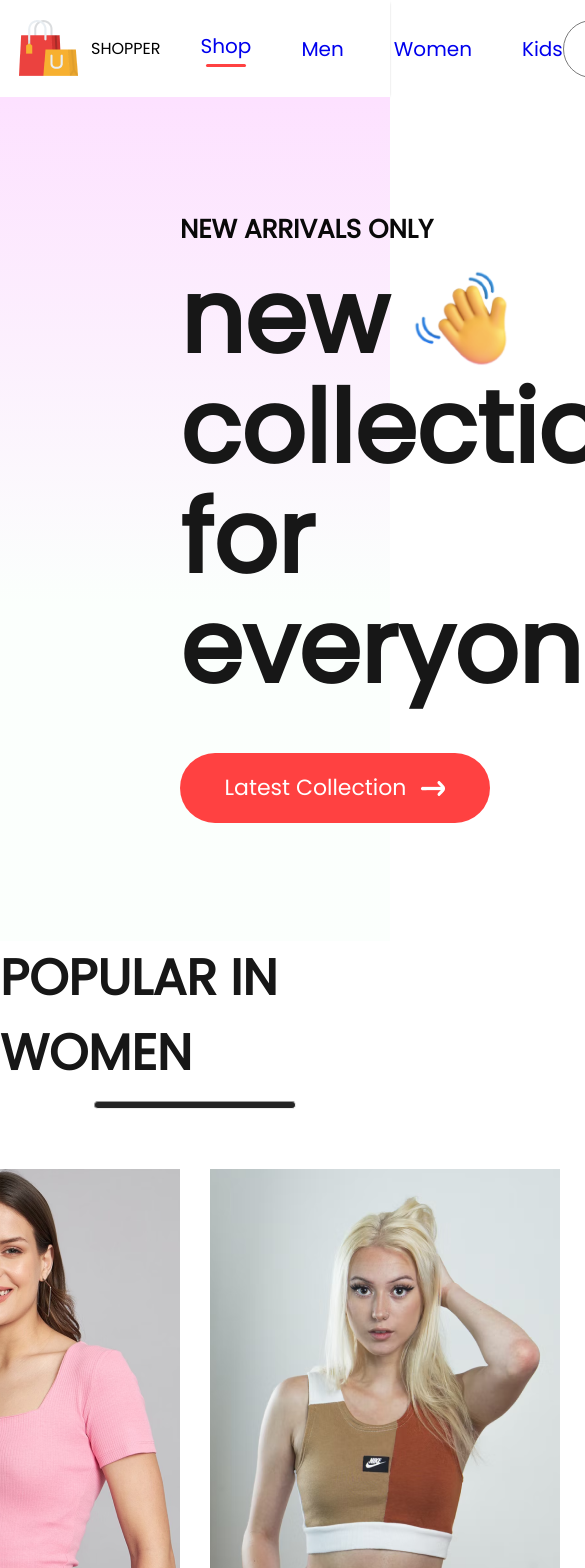
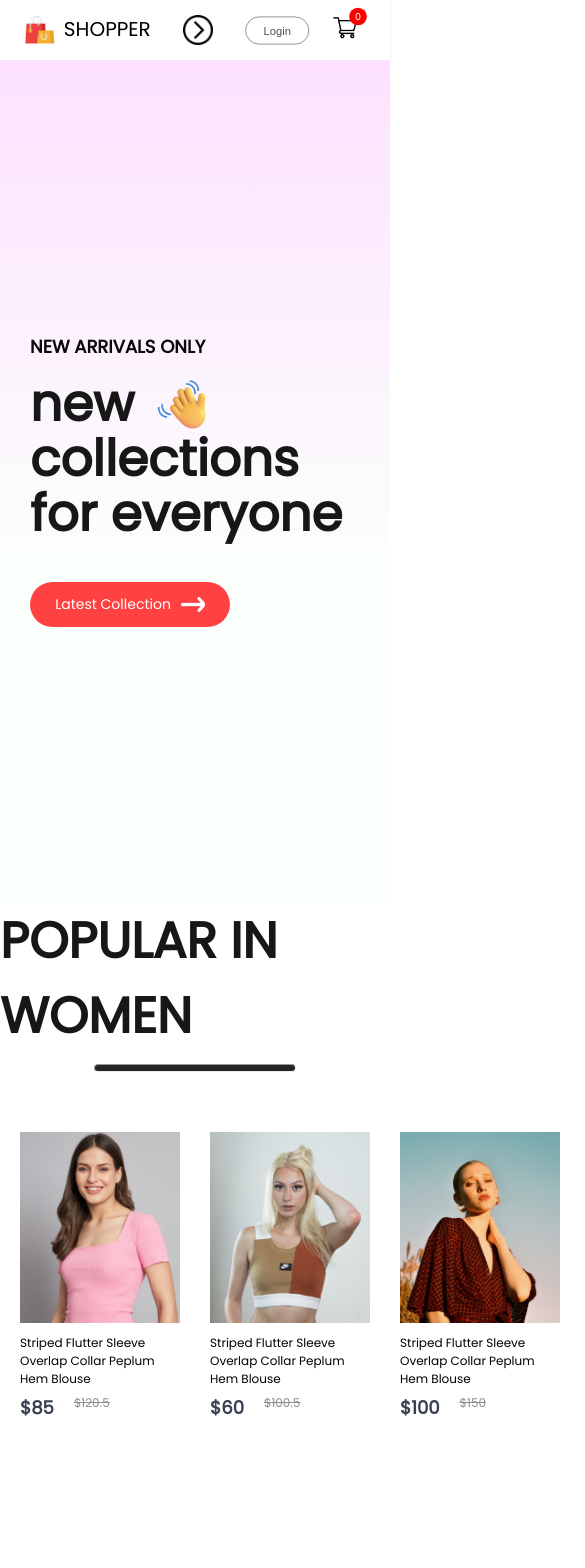
Before and after one commit to naveed-devOps/Ecommerce, a React (Create React App) app in the folder frontend/: page / in a window 390 px wide. Shown: the top 1568 px of the page, 585 px wide, since content can reach past the window. Built offline with nearby package versions, Linux system fonts and the light colour scheme.

Commit message:
make screen responsive

```diff
--- a/frontend/src/Components/Hero/Hero.css
+++ b/frontend/src/Components/Hero/Hero.css
@@ -50,3 +50,119 @@
     align-items: center;
     justify-content: center;
 }
+/* @media (max-width:1480px) {
+    .hero-left{
+        padding-left: 100px;
+    }
+    .hero-left h2{
+        font-size: 22px;
+    }
+    .hero-left p{
+        font-size: 60px;
+    }
+    .hero-hand-icon img{
+        width: 80px;
+    }
+    .hero-latest-btn{
+        gap: 10px;
+        width: 250px;
+        height: 60px;
+        margin-top: 20px;
+        font-size: 18px;
+    }
+    .hero-right img{
+        width: 500px;
+    }
+}
+    */
+
+@media (max-width:1280px) {
+    .hero-left{
+        padding-left: 100px;
+    }
+    .hero-left h2{
+        font-size: 22px;
+    }
+    .hero-left p{
+        font-size: 60px;
+    }
+    .hero-hand-icon img{
+        width: 80px;
+    }
+    .hero-latest-btn{
+        gap: 10px;
+        width: 250px;
+        height: 60px;
+        margin-top: 20px;
+        font-size: 18px;
+    }
+    .hero-right img{
+        width: 500px;
+    }
+}
+@media (max-width:1024px) {
+    .hero-left{
+        padding-left: 80px;
+    }
+    .hero-left h2{
+        font-size: 20px;
+    }
+    .hero-left p{
+        font-size: 50px;
+    }
+    .hero-hand-icon img{
+        width: 65px;
+    }
+    .hero-latest-btn{
+        width: 220px;
+        height: 50px;
+        font-size: 16px;
+    }
+    .hero-right img{
+        width: 400px;
+    }
+}
+@media (max-width:800px) {
+    .hero-left{
+        padding-left: 30px;
+    }
+    .hero-left h2{
+        font-size: 16px;
+    }
+    .hero-left p{
+        font-size: 40px;
+    }
+    .hero-hand-icon img{
+        width: 50px;
+    }
+    .hero-latest-btn{
+        width: 175px;
+        height: 40px;
+        font-size: 13px;
+    }
+    .hero-right img{
+        width: 300px;
+    }
+}
+@media (max-width:500px) {
+    .hero{
+        flex-direction: column;
+    }
+    .hero-right{
+        display: none;
+    }
+    .hero-left h2{
+        font-size: 18px;
+    }
+    .hero-left p{
+        font-size: 50px;
+    }
+    .hero-hand-icon img{
+        width: 55px;
+    }
+    .hero-latest-btn{
+        width: 200px;
+        height: 45px;
+        font-size: 14px;
+    }
+}
--- a/frontend/src/Components/Item/Item.css
+++ b/frontend/src/Components/Item/Item.css
@@ -1,5 +1,8 @@
 .item{
-     width: 350px;
+     width: 280px;
+}
+.item img{
+    width: 280px;
 }
 .item p{
     margin: 6px 0px;
@@ -19,7 +22,53 @@
     font-size: 18px;
     text-decoration: line-through;
 }
+
 .item:hover{
     transform: scale(1.05);
     transition: 0.6s;
 }
+@media (max-width:1280px) {
+    .item{
+        width: 220px;
+        font-size: 14px;
+    }
+    .item img{
+        width: 220px;
+    }
+    .item-price-old{
+        font-size: 14px;
+    }
+}
+@media (max-width:1024px) {
+    .item{
+        width: 170px;
+        font-size: 13px;
+    }
+    .item img{
+        width: 170px;
+    }
+    .item-price-old{
+        font-size: 13px;
+    }
+}
+@media (max-width:800px) {
+    .item{
+        width: 120px;
+        font-size: 12px;
+    }
+    .item img{
+        width: 120px;
+    }
+    .item-price-old{
+        font-size: 12px;
+    }
+}
+@media (max-width:500px) {
+    .item{
+        width: 160px;
+    }
+    .item img{
+        width: 160px;
+    }
+
+}
--- a/frontend/src/Components/Navbar/Navbar.css
+++ b/frontend/src/Components/Navbar/Navbar.css
@@ -3,6 +3,7 @@
     justify-content: space-around;
     padding: 16px;
     box-shadow: 0 1px 3px -2px black;
+    align-items: center;
 }
 .nav-logo{
     display: flex;
@@ -65,9 +66,104 @@
     justify-content: center;
     align-items: center;
     margin-top: -35px;
-    margin-left: -55px;
+    margin-left: -63px;
     border-radius: 11px;
     font-size: 14px;
     background: red;
     color: white;
 }
+
+.nav-dropdown{
+    display: none;
+}
+
+@media(max-width:1280px) {
+    .navbar{
+        padding: 12px 50px;
+    }
+    .nav-logo img{
+        width: 40px;
+    }
+    .nav-logo p{
+        font-size: 25px;
+    }
+    .nav-menu{
+            gap: 30px;
+            font-size: 16px;
+    }
+    .nav-login-cart{
+        gap: 30px;
+    }
+    .nav-login-cart button{
+        width: 120px;
+        height: 45px;
+        font-size: 16px;
+    }
+    .nav-cart-count{
+        margin-left: -40px;
+        font-size: 12px;
+    }
+}
+@media (max-width:1024px) {
+    .navbar{
+        padding: 12px 30px;
+    }
+
+    .nav-menu{
+            gap: 25px;
+            font-size: 14px;
+    }
+    .nav-login-cart img{
+        width: 30px;
+    }
+    .nav-login-cart button{
+        width: 80px;
+        height: 35px;
+        font-size: 14px;
+    }
+    .nav-cart-count{
+          font-size: 12px;
+    }
+}
+@media (max-width:800px) {
+    .navbar{
+        padding: 10px 0px;
+    }
+    .nav-dropdown{
+        display: block;
+        width: 30px;
+        rotate: -90deg;
+        transition: 0.5s;
+    }
+    .nav-menu{
+        display: none;
+        height: 80px;
+        width: 100%;
+        position: absolute;
+        background-color: white;
+        justify-content: center;
+        top: 50px;
+    }
+    .nav-menu-visible{
+        display: flex;
+    }
+    .nav-dropdown.open{
+        transform: rotate(90deg);
+    }
+}
+@media (max-width:500px) {
+    .navbar{
+        width: 8px 0px;
+        gap: 0px;
+    }
+    .nav-logo{
+        transform: scale(0.8);
+    }
+    .nav-menu{
+        height: 70px;
+        top: 50px;
+    }
+    .nav-login-cart{
+        transform: scale(0.8);
+    }
+}
--- a/frontend/src/Components/Navbar/Navbar.jsx
+++ b/frontend/src/Components/Navbar/Navbar.jsx
@@ -1,17 +1,29 @@
-import React, { useState } from "react";
+import React, { useContext, useRef, useState } from "react";
 import './Navbar.css';
 import logo from '../Assets/logo.png';
 import cart_icon from '../Assets/cart_icon.png';
 import { Link } from 'react-router-dom';
+import { ShopContext } from "../../Context/ShopContext";
+import nav_dropdown from '../Assets/drop-down.png';
+
 const Navbar = () => {
                 const [menu,setMenu] = useState("shop");
+                const {getTotalCartItems} = useContext(ShopContext);
+
+                const menuRef = useRef();
+                const dropdown_toggle = (e)=>{
+                  menuRef.current.classList.toggle('nav-menu-visible');
+                  e.target.classList.toggle('open');
+                }
+
         return (
           <div className="navbar">
             <div className="nav-logo">
               <img src={logo} alt="" />
                 <p>SHOPPER</p>
             </div>
-            <ul className="nav-menu">
+            <img className="nav-dropdown" onClick={dropdown_toggle} src={nav_dropdown} alt="" />
+            <ul ref={menuRef} className="nav-menu">
                 <li onClick={()=>{setMenu("shop")}}><Link style={{textDecoration: 'none'}} to='/'>Shop</Link>{menu==="shop"?<hr/>:<></>}</li>
                 <li onClick={()=>{setMenu("mens")}}><Link style={{textDecoration: 'none'}} to='/mens'>Men</Link>{menu==="mens"?<hr/>:<></>}</li>
                 <li onClick={()=>{setMenu("womens")}}><Link style={{textDecoration: 'none'}} to="womens">Women</Link>{menu==="womens"?<hr/>:<></>}</li>
@@ -20,7 +32,7 @@ const Navbar = () => {
             <div className="nav-login-cart">
                <Link style={{textDecoration: 'none'}} to='/login'><button>Login</button></Link>
                 <Link style={{textDecoration: 'none'}} to='/cart'><img src={cart_icon} alt="" /></Link>
-                <div className="nav-cart-count">0</div>
+                <div className="nav-cart-count">{getTotalCartItems()}</div>
              </div>
           </div>
         );
--- a/frontend/src/Context/ShopContext.jsx
+++ b/frontend/src/Context/ShopContext.jsx
@@ -39,7 +39,19 @@ const getDefaulCart = () =>{
             return totalAmount;
         }
 
-        const contextValue = {getTotalCartAmount,all_product,cartItems,addToCart,removeFromCart};
+        const getTotalCartItems = () =>{
+            let totalItem = 0;
+            for(const item in cartItems)
+            {
+                if(cartItems[item]>0)
+                {
+                    totalItem +=cartItems[item];
+                }
+            }
+            return totalItem;
+        }
+
+        const contextValue = {getTotalCartItems,getTotalCartAmount,all_product,cartItems,addToCart,removeFromCart};
         return(
             <ShopContext.Provider value = {contextValue}>
                 {props.children}
```
Also changed, not shown: frontend/src/Components/Assets/drop-down.png (added).
